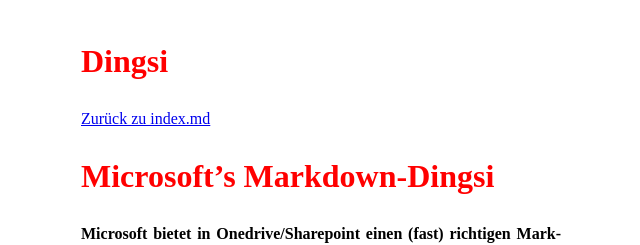
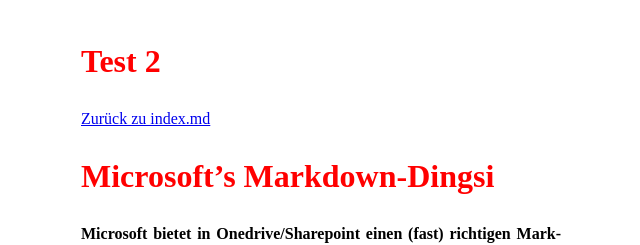
Before and after one commit to MonaLgbt/MonaLgbt.github.io, a Jekyll site: the page built from pages/Dingsi.md, in a window 1280 px wide. Shown: the top 245 px of the page, without its empty margins (319-959 px from the left). Built offline with Jekyll 4.4.1, drawn with Linux system fonts in a browser that asks for light colours.

Commit message:
Update Dingsi.md

```diff
--- a/pages/Dingsi.md
+++ b/pages/Dingsi.md
@@ -1,5 +1,5 @@
 ---
-title: Dingsi
+title: Test 2
 layout: default
 ---
 
```
